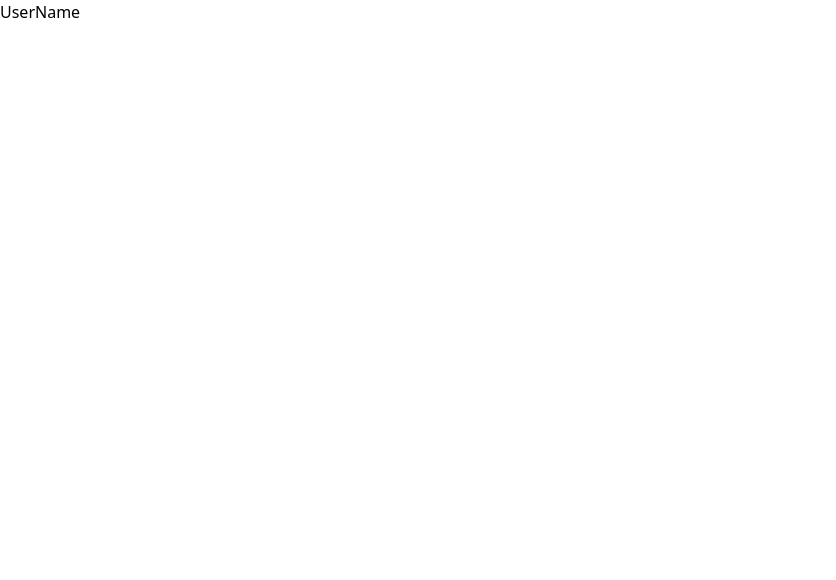
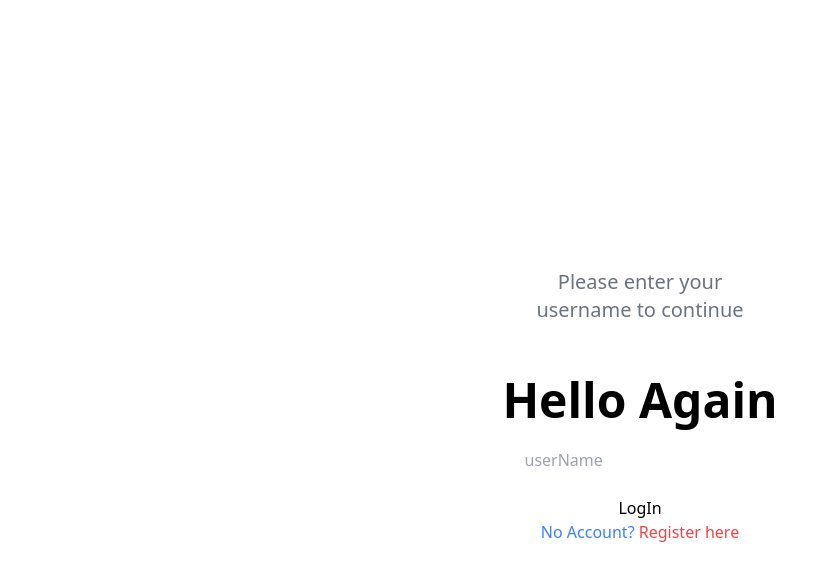
Before and after one commit to Domains18/JumbaLink, a React (Vite) app in the folder client/: page / in a window 1280 px wide. Shown: the top 580 px of the page, without its empty margins (0-836 px from the left). Built offline with nearby package versions, Linux system fonts and the light colour scheme.

Commit message:
login ui

```diff
--- a/client/src/pages/UserName.js
+++ b/client/src/pages/UserName.js
@@ -1,8 +1,32 @@
 import React from 'react'
-
+import { Link } from 'react-router-dom'
 const UserName = () => {
   return (
-    <div>UserName</div>
+    <div className="container mx-auto">
+      <div className="flex justify-center items-center h-screen">
+        <div>
+        <div className="title flex flex-col items-center">
+          <span className="py-4 text-xl w-2/3 text-center text-gray-500">
+            Please enter your username to continue
+          </span>
+          </div>
+          <form className="py-1">
+            <div className="profile flex justify-center py-4">
+              {/* <img src="" alt="" /> */}
+            </div>
+            <div className="text-box flex flex-col items-center gap-6">          <h4 className='text-5xl font-bold '>Hello Again</h4>
+
+              <input type="text" placeholder='userName' />
+              <button type='submit'>LogIn</button>
+            </div>
+
+            <div className="text-center py-">
+              <span className='text-blue-500'>No Account? <Link to="/register" className='text-red-500'> Register here</Link> </span>
+            </div>
+          </form>
+        </div>
+      </div>
+    </div>
   )
 }
 
```
